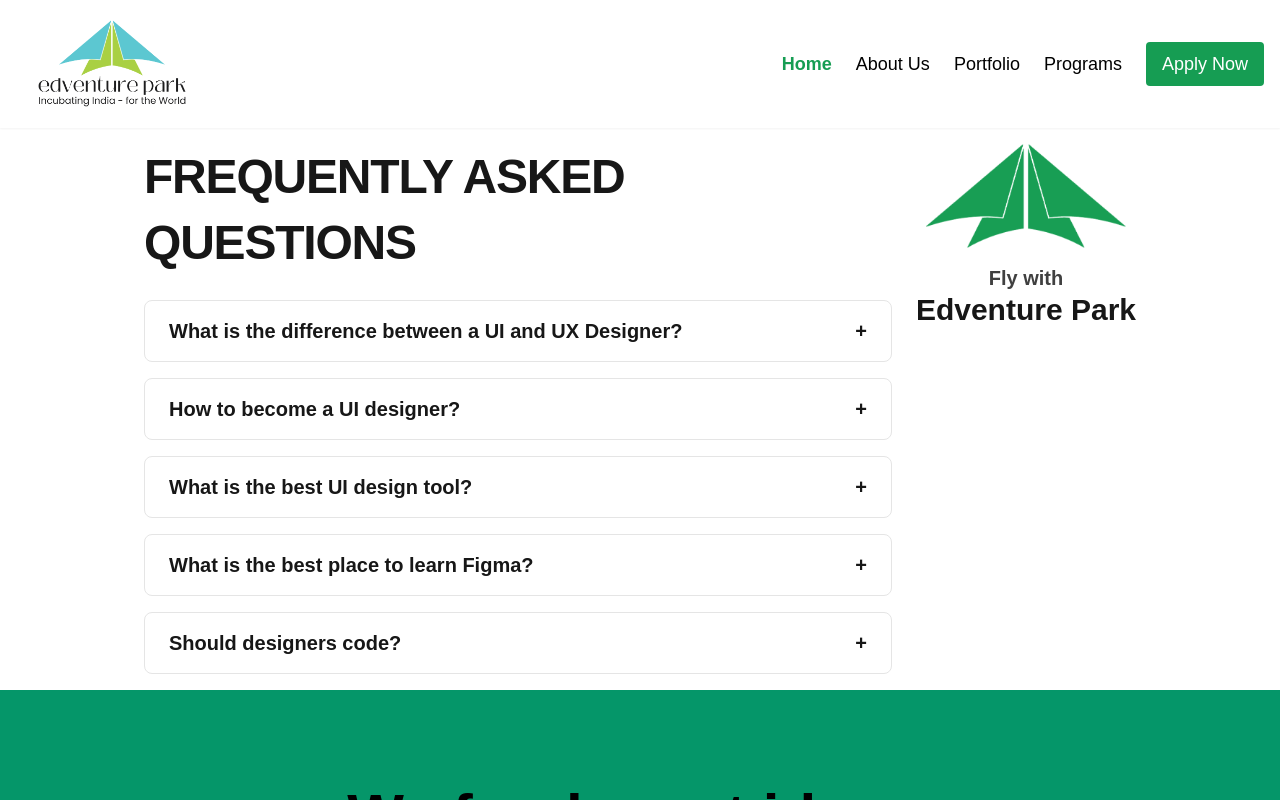
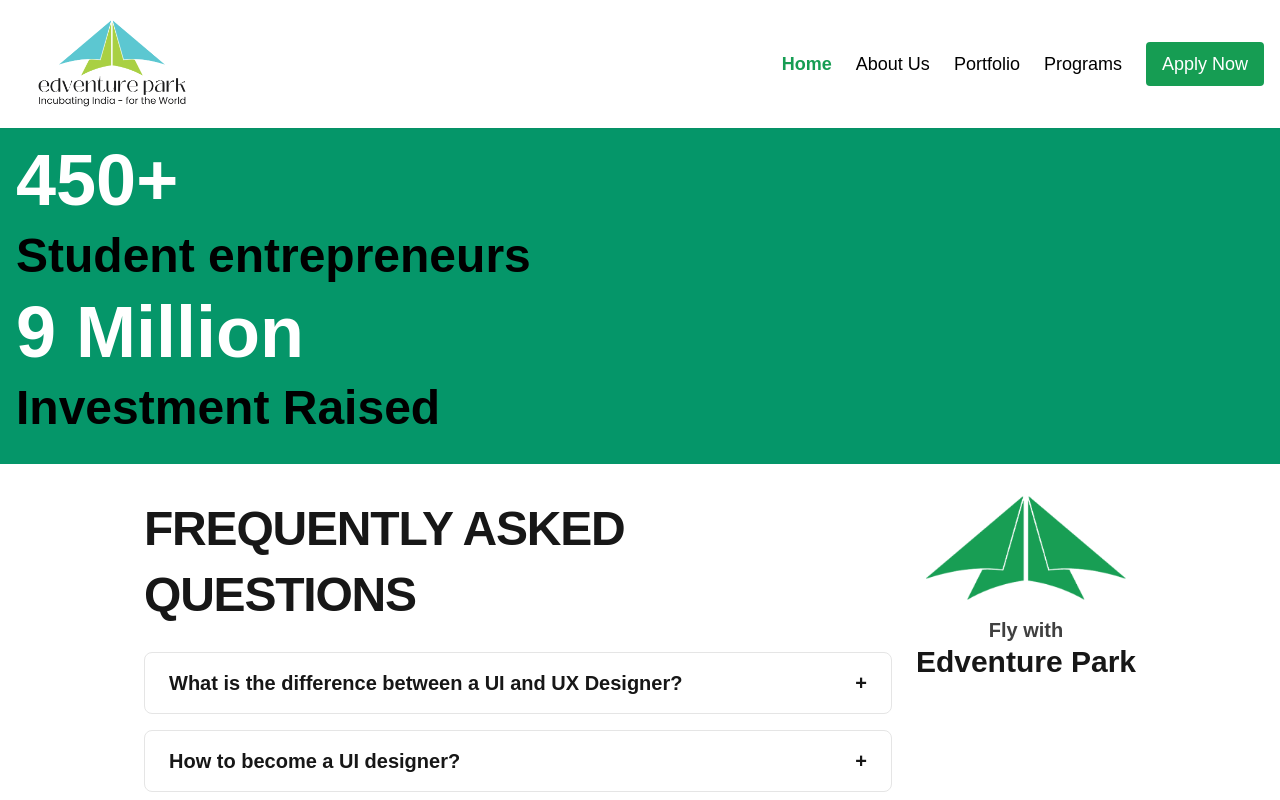
Before and after one commit to Edventure-park/Main-Website, a Next.js app: page / in a window 1280 px wide. Shown: the top 800 px of the page. Built offline with nearby package versions, Linux system fonts and the light colour scheme.

Commit message:
feat: Add New Sections Above FAQ

```diff
--- a/app/page.tsx
+++ b/app/page.tsx
@@ -6,6 +6,30 @@
   return (
     <>
       <Navbar currentPage="home"/>
+      <div className="mb-4 bg-emerald-600 p-4">
+        <div className="flex flex-col items-center md:flex-row">
+          <div className="w-full text-white md:w-1/2">
+            <p className="mb-4 text-5xl font-bold md:text-6xl lg:text-7xl">
+              450+
+            </p>
+            <p
+              className="mb-4 text-3xl font-bold md:text-4xl lg:text-5xl"
+              style={{ color: "black" }}
+            >
+              Student entrepreneurs
+            </p>
+            <p className="mb-4 text-5xl font-bold md:text-6xl lg:text-7xl">
+              9 Million
+            </p>
+            <p
+              className="mb-4 text-3xl font-bold md:text-4xl lg:text-5xl"
+              style={{ color: "black" }}
+            >
+              Investment Raised
+            </p>
+          </div>
+        </div>
+      </div>
       <FAQ/>
       <div className="flex w-full flex-col items-center bg-emerald-600 py-24">
         <h2 className="font-poppins max-w-3xl px-4 text-center text-2xl leading-tight text-black sm:text-3xl md:text-4xl lg:text-5xl xl:text-6xl">
```
